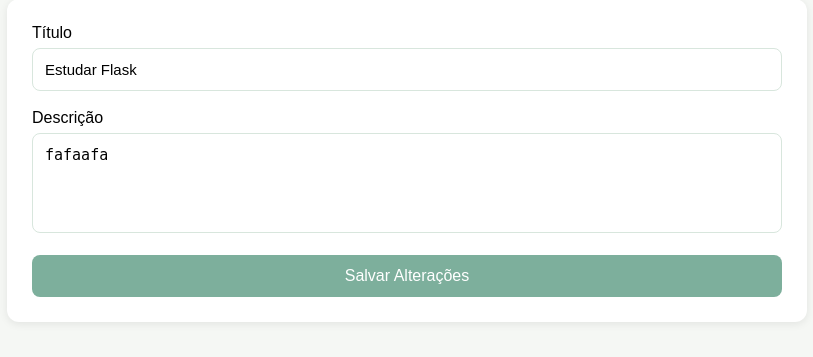
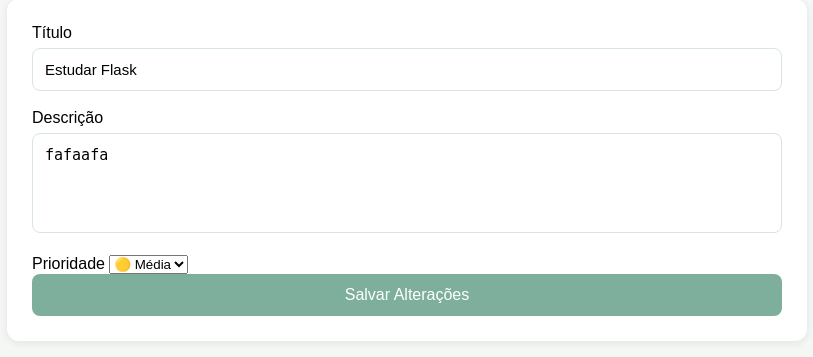
Before and after one commit to beacode0/Gerenciador-de-Tarefas, a Flask app: page /editar/1 in a window 1280 px wide. Shown: the part 105-462 px from the top of the page, without its empty margins (233-1046 px from the left). Run offline with Flask 3, Linux system fonts and the light colour scheme; data comes from the database, SQL or seed files in the repository.

Commit message:
feat: permitir editar prioridade das tarefas

```diff
--- a/src/app.py
+++ b/src/app.py
@@ -77,6 +77,7 @@ def editar(id):
 
         tarefa.titulo = request.form['titulo']
         tarefa.descricao = request.form['descricao']
+        tarefa.prioridade = request.form['prioridade']
 
         db.session.commit()
 
--- a/src/templates/editar.html
+++ b/src/templates/editar.html
@@ -30,6 +30,27 @@
         <textarea
             name="descricao">{{ tarefa.descricao }}</textarea>
 
+        <label>Prioridade</label>
+
+<select name="prioridade">
+
+    <option value="Baixa"
+        {% if tarefa.prioridade == "Baixa" %}selected{% endif %}>
+        🟢 Baixa
+    </option>
+
+    <option value="Média"
+        {% if tarefa.prioridade == "Média" %}selected{% endif %}>
+        🟡 Média
+    </option>
+
+    <option value="Alta"
+        {% if tarefa.prioridade == "Alta" %}selected{% endif %}>
+        🔴 Alta
+    </option>
+
+</select>
+
         <button type="submit">
             Salvar Alterações
         </button>
```
